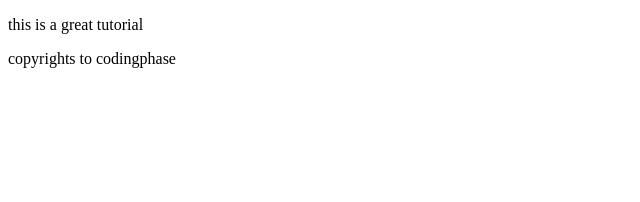
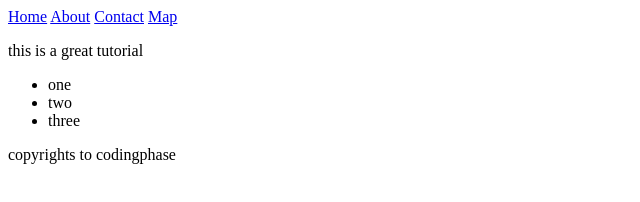
Before and after one commit to jflores1985/git-course, a plain HTML site: page index.html in a window 1280 px wide. Shown: the whole page, without its empty margins (0-640 px from the left). Drawn offline with Linux system fonts and the light colour scheme.

Commit message:
current and incoming changes

```diff
--- a/index.html
+++ b/index.html
@@ -2,7 +2,18 @@
 <html lang="en">
 <head></head>
 <body>
+    <header>
+        <a href="/home.html">Home</a>
+        <a href="/about.html">About</a>
+        <a href="/contact.html">Contact</a>
+        <a href="/map.html">Map</a>
+    </header>
     <p>this is a great tutorial</p>
+    <ul>
+        <li>one</li>
+        <li>two</li>
+        <li>three</li>
+    </ul>
     <footer>copyrights to codingphase</footer>
 </body>
 
```
